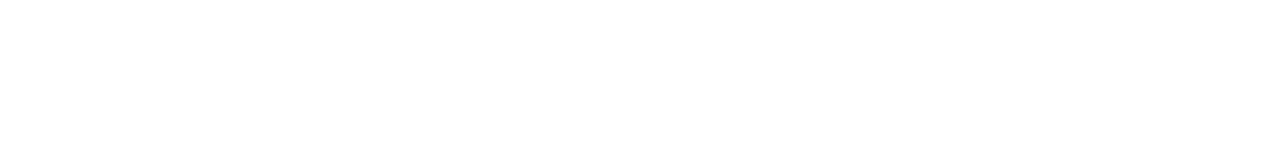
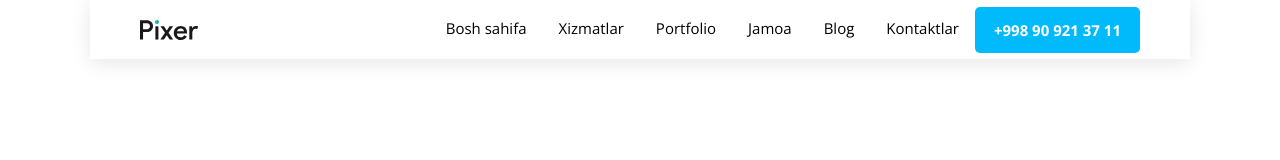
Before and after one commit to azamjonoff/Pixer-project, a plain HTML site: page index.html in a window 1280 px wide. Drawn offline with Linux system fonts and the light colour scheme.

Commit message:
Project header ready

```diff
--- a/css/style.css
+++ b/css/style.css
@@ -18,6 +18,11 @@
   box-sizing: border-box;
   margin: 0;
   padding: 0;
+}
+
+*:focus {
+  border: 3px dashed #00bafc;
+  /* padding: 4px; */
 }
 
 img {
@@ -68,3 +73,73 @@ h1 {
   padding-left: 50px;
   padding-right: 50px;
 }
+
+.global-btn {
+  padding: 8px 16px;
+  background-color: #00bafc;
+  border-radius: 5px;
+  color: #ffffff;
+  font-weight: 700;
+  font-size: 15px;
+}
+
+.header-container {
+  display: flex;
+  align-items: center;
+}
+
+.header {
+  box-shadow: 0px 4px 20px 0px #0000001a;
+}
+.sitelogo-link {
+  display: block;
+  margin-right: auto;
+}
+.sitelogo {
+  &:hover {
+    opacity: 80%;
+  }
+
+  &:active {
+    opacity: 40%;
+  }
+}
+.sitenav-list {
+  display: flex;
+  align-items: center;
+  justify-content: start;
+}
+.sitenav-item {
+  padding: 16px 16px;
+  gap: 10px;
+  border-bottom: 3px solid transparent;
+
+  &:hover {
+    border-bottom-color: #000000;
+  }
+
+  &:active {
+    background-color: rgba(25, 25, 25, 0.7);
+    color: #ffffff;
+  }
+}
+.sitenav-item-link {
+  color: #000000;
+  font-size: 15px;
+}
+.header-btn {
+  border: 3px solid transparent;
+
+  &:hover {
+    background-color: #ffffff;
+    color: #00bafc;
+    border-color: #00bafc;
+  }
+
+  &:active {
+    background-color: #00bafc;
+    color: #ffffff;
+    border-color: #00bafc;
+    opacity: 60%;
+  }
+}
--- a/index.html
+++ b/index.html
@@ -10,8 +10,36 @@
     <link rel="stylesheet" href="./css/style.css" />
   </head>
   <body>
+    <div class="container">
       <!-- HEADER START -->
       <header class="header">
+        <div class="header-container container">
+        <a class="sitelogo-link" href="./index.html">
+          <img class="sitelogo" src="./images/pixer-logo.svg" alt="Pixer project site logo" />
+        </a>
+        <nav class="sitenav">        <ul class="sitenav-list">
+          <li class="sitenav-item">
+            <a class="sitenav-item-link" href="">Bosh sahifa</a>
+          </li>
+          <li class="sitenav-item">
+            <a class="sitenav-item-link" href="">Xizmatlar</a>
+          </li>
+          <li class="sitenav-item">
+            <a class="sitenav-item-link" href="">Portfolio</a>
+          </li>
+          <li class="sitenav-item">
+            <a class="sitenav-item-link" href="">Jamoa</a>
+          </li>
+          <li class="sitenav-item">
+            <a class="sitenav-item-link" href="">Blog</a>
+          </li>
+          <li class="sitenav-item">
+            <a class="sitenav-item-link" href="">Kontaktlar</a>
+          </li>
+        </ul>
+      </nav>
+        <a class="global-btn header-btn" href="tel:+998909213711">+998 90 921 37 11</a>
+      </div>
       </header>
       <!-- HEADER END -->
 
@@ -22,7 +50,10 @@
       <!-- MAIN END -->
 
       <!-- FOOTER START -->
-    <footer class="footer"></footer>
+      <footer class="footer">
+        <div ></div>
+      </footer>
       <!-- FOOTER END -->
+    </div>
   </body>
 </html>
```
Also changed, not shown: pages/services.html (added, +60 -0 lines). Lines whose indentation alone changed are shown as unchanged.
